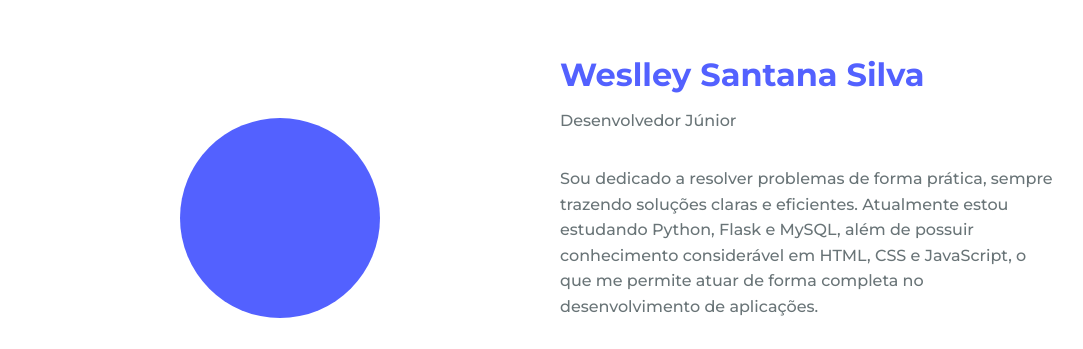
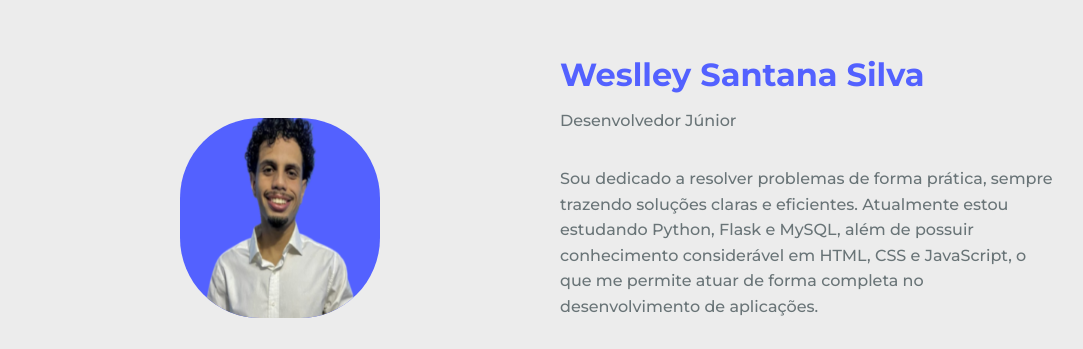
Before and after one commit to wsantana-dev/Portifolio-profissional, a plain HTML site: page index.html in a window 1280 px wide. Shown: the part 850-1199 px from the top of the page, without its empty margins (96-1179 px from the left). Drawn offline with nearby package versions, Linux system fonts and the light colour scheme.

Commit message:
style
mudança no background e tamanho de padding de foto

```diff
--- a/assets/css/styles.css
+++ b/assets/css/styles.css
@@ -59,6 +59,7 @@ body{
     font-weight: var(--font-medium);
     color: var(--text-color);
     line-height: 1.6;
+    background-color: rgba(54, 54, 54, 0.096);
 }
 h1,h2,p{
     margin: 0;
@@ -219,11 +220,11 @@ img{
 .about__img{
     display: flex;
     justify-content: center;
-    padding-top: 1rem;
-    width: 120px;
+    padding-top: 0.1px;
+    width: 110px;
     height: 120px;
     background-color: var(--first-color);
-    border-radius: 50%;
+    border-radius: 40%;
     overflow: hidden;
 }
 .about__img img{
@@ -276,7 +277,7 @@ img{
 
 /* ===== PORTFOLIO =====*/
 .portfolio{
-    background-color: var(--white-color);
+    background-color: rgba(0, 0, 0, 0.979);
 }
 .portfolio__container{
     justify-items: center;
--- a/index.html
+++ b/index.html
@@ -3,7 +3,7 @@
     <head>
         <meta charset="UTF-8">
         <meta name="viewport" content="width=device-width, initial-scale=1.0">
-        <meta name="authot" content="Weslley Santana Silva"
+        <meta name="authot" content="Weslley Santana Silva">
 
         <!-- ===== CSS ===== -->
         <link rel="stylesheet" href="assets/css/styles.css">
@@ -57,7 +57,7 @@
 
                 <div class="about__container bd-grid">
                     <div class="about__img">
-                        <img src="assets/img/perfil.png" alt="">
+                        <img src="assets/img/sobre.png" alt="">
                     </div>
 
                     <div>
```
Also changed, not shown: assets/img/sobre.png (added).
